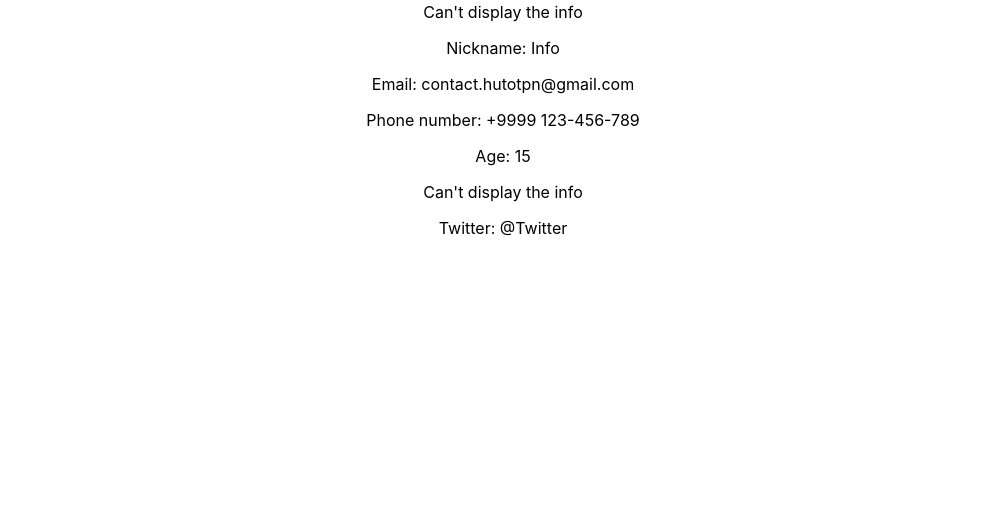
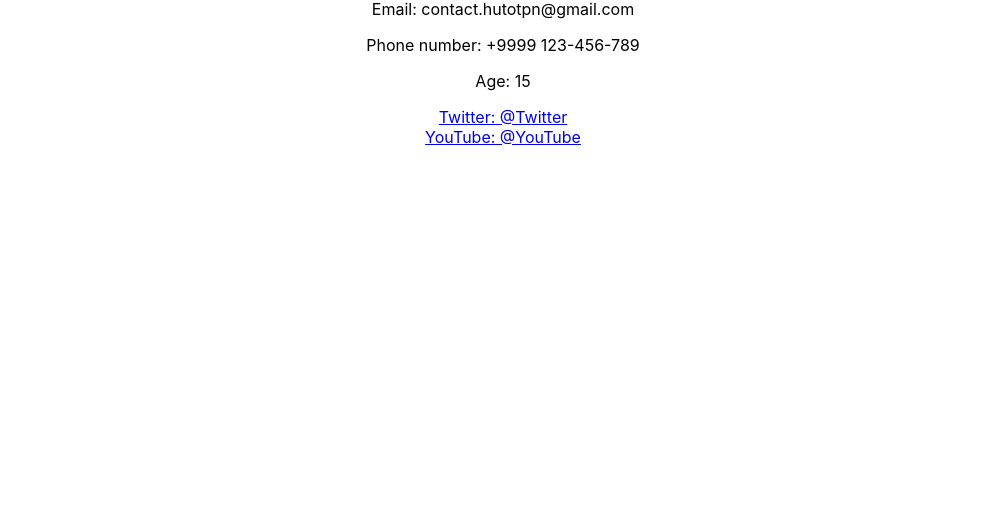
Before and after one commit to Hutoorg/Info, a plain HTML site: page Website/index.html in a window 1280 px wide. Shown: the part 280-800 px from the top of the page, without its empty margins (137-1144 px from the left). Drawn offline with Linux system fonts and the light colour scheme; a small style sheet from the web is missing.

Commit message:
Update index.html

```diff
--- a/Website/index.html
+++ b/Website/index.html
@@ -3,15 +3,13 @@
 
 <head>
     <meta charset="UTF-8">
-    <title>Test</title>
+    <title>My info</title>
     <link rel="stylesheet" href="style.css">
 </head>
 
 <body>
     <div class="title">
-        <h2>
-            <h2 id="dataName"></h2>'s profile
-        </h2>
+        <h2>NICKNAME_HERE 's profile</h2>
     </div>
 
     <div class="datas">
@@ -20,8 +18,10 @@
         <p id="dataEmail">Can't display the info</p>
         <p id="dataPhone">Can't display the info</p>
         <p id="dataAge">Can't display the info</p>
-        <p id="dataFacebook">Can't display the info</p>
-        <p id="dataTwitter">Can't display the info</p>
+
+        <a id="dataTwitter" href="//twitter.com/">Can't display the info</a>
+        <br>
+        <a id="dataYoutube" href="//youtube.com/">Can't display the info</a>
     </div>
 
     <!-- Script Link -->
```
